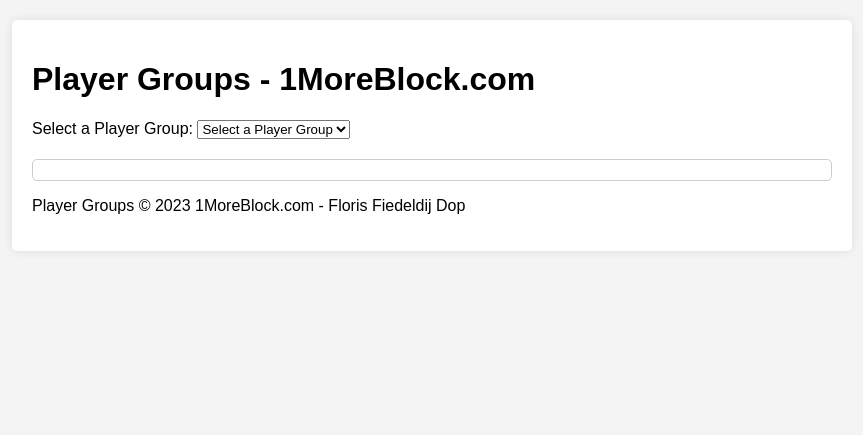
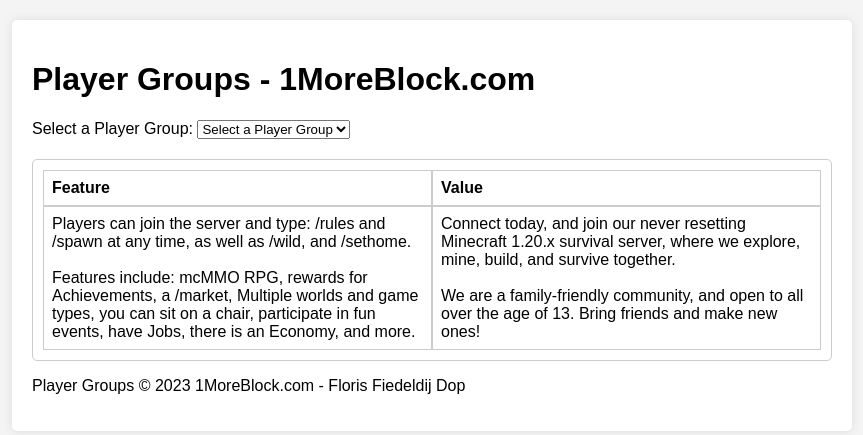
Before and after one commit to mrfdev/1MB, a PHP site: page / in a window 1280 px wide. Shown: the top 435 px of the page, without its empty margins (208-1071 px from the left). Run offline with PHP 8.4, Linux system fonts and the light colour scheme.

Commit message:
- worked on adding first load content

```diff
--- a/Resources/GroupsHTML/groups/index.php
+++ b/Resources/GroupsHTML/groups/index.php
@@ -27,6 +27,16 @@
 
       <div id="featuresTable" class="table-container">
         <!-- AJAX content will be loaded here -->
+          <div class="table">
+            <div class="table-header">
+              <div class="table-cell">Feature</div>
+              <div class="table-cell">Value</div>
+            </div>
+          <div class="table-row">
+            <div class="table-cell">Players can join the server and type: /rules and /spawn at any time, as well as /wild, and /sethome.<br><br>Features include: mcMMO RPG, rewards for Achievements, a /market, Multiple worlds and game types, you can sit on a chair, participate in fun events, have Jobs, there is an Economy, and more.</div>
+            <div class="table-cell">Connect today, and join our never resetting Minecraft 1.20.x survival server, where we explore, mine, build, and survive together. <br><br>We are a family-friendly community, and open to all over the age of 13. Bring friends and make new ones!</div>
+            </div>
+          </div>
       </div>
 
     </main>
```
Lines whose indentation alone changed are shown as unchanged.
